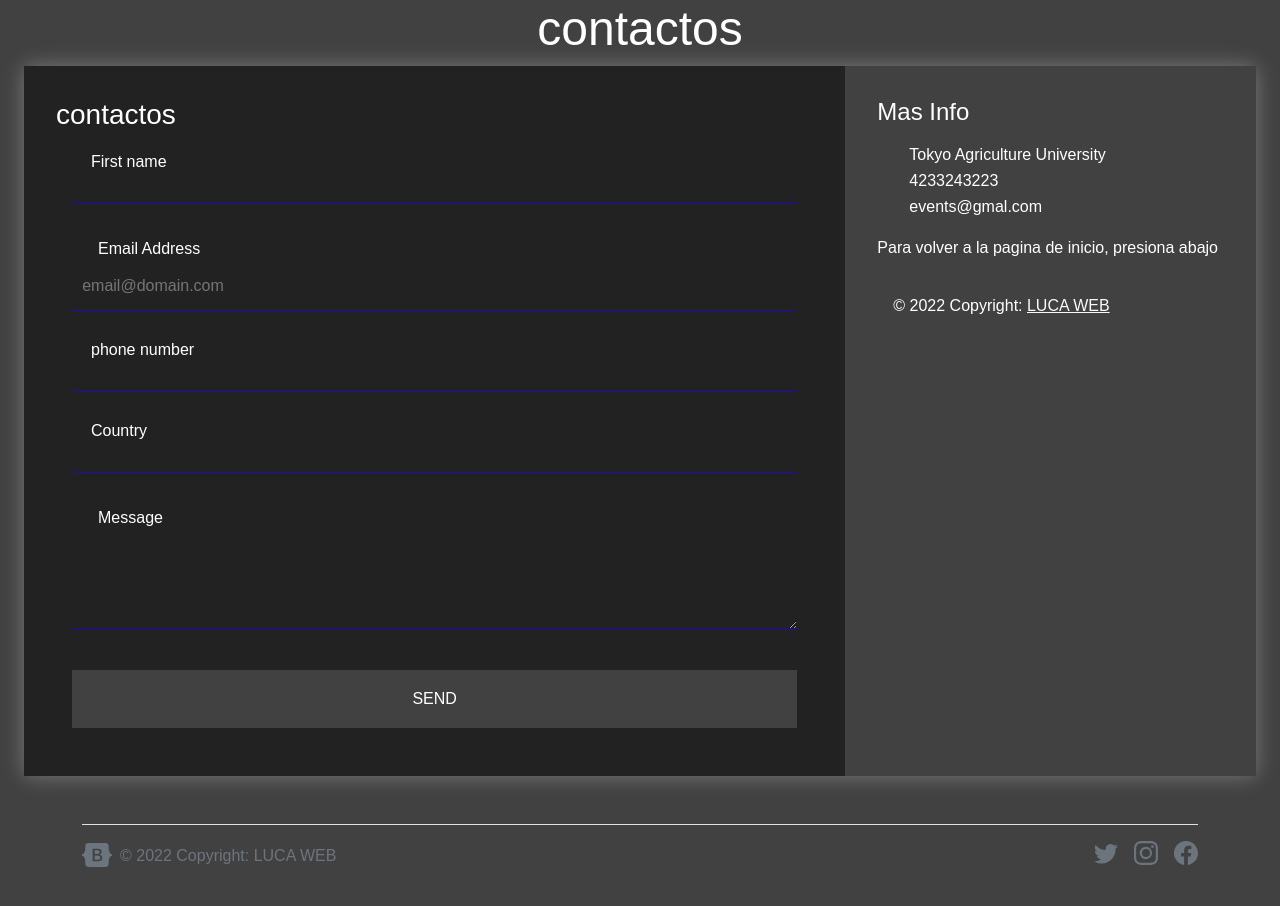
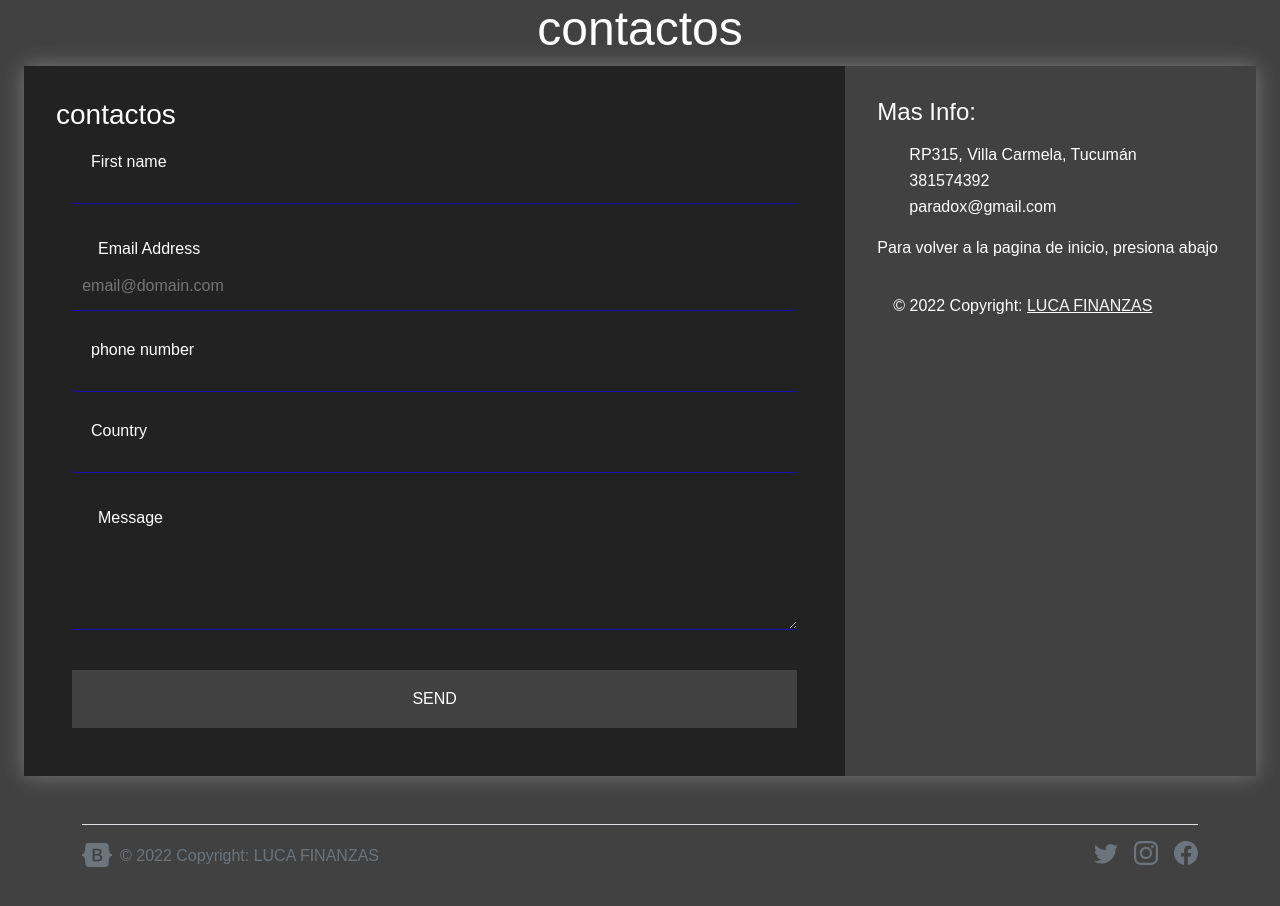
Before and after one commit to LucaPeralta/Finanzas-LUCA-PERALTA, a plain HTML site: page contactos.html in a window 1280 px wide. Drawn offline with nearby package versions, Linux system fonts and the light colour scheme.

Commit message:
nuevo update

```diff
--- a/contactos.html
+++ b/contactos.html
@@ -51,16 +51,16 @@
                 </form>
             </div>
             <div class="contactos-info">
-                <h4>Mas Info</h4>
+                <h4>Mas Info:</h4>
                 <ul>
-                    <li><i class="map"></i>Tokyo Agriculture University</li>
-                    <li><i class="phone"></i> 4233243223</li>
-                    <li><i class="text"></i>events@gmal.com</li>
+                    <li><i class="map"></i>RP315, Villa Carmela, Tucumán</li>
+                    <li><i class="phone"></i> 381574392</li>
+                    <li><i class="text"></i>paradox@gmail.com</li>
                 </ul>
                 <p>Para volver a la pagina de inicio, presiona abajo</p>
                 <div class="text-left p-3">
                     © 2022 Copyright:
-                    <a class="text-light" href="index.html">LUCA WEB</a>
+                    <a class="text-light" href="index.html">LUCA FINANZAS</a>
                   </div>
             </div>
         </div>
@@ -88,7 +88,7 @@
             <a href="/" class="mb-3 me-2 mb-md-0 text-muted text-decoration-none lh-1">
               <svg class="bi" width="30" height="24"><use xlink:href="#bootstrap"></use></svg>
             </a>
-            <span class="text-muted">© 2022 Copyright: LUCA WEB</span>
+            <span class="text-muted">© 2022 Copyright: LUCA FINANZAS</span>
           </div>
 
           <ul class="nav col-md-4 justify-content-end list-unstyled d-flex">
```
Also changed, not shown: index.html (+1 -1 lines).
